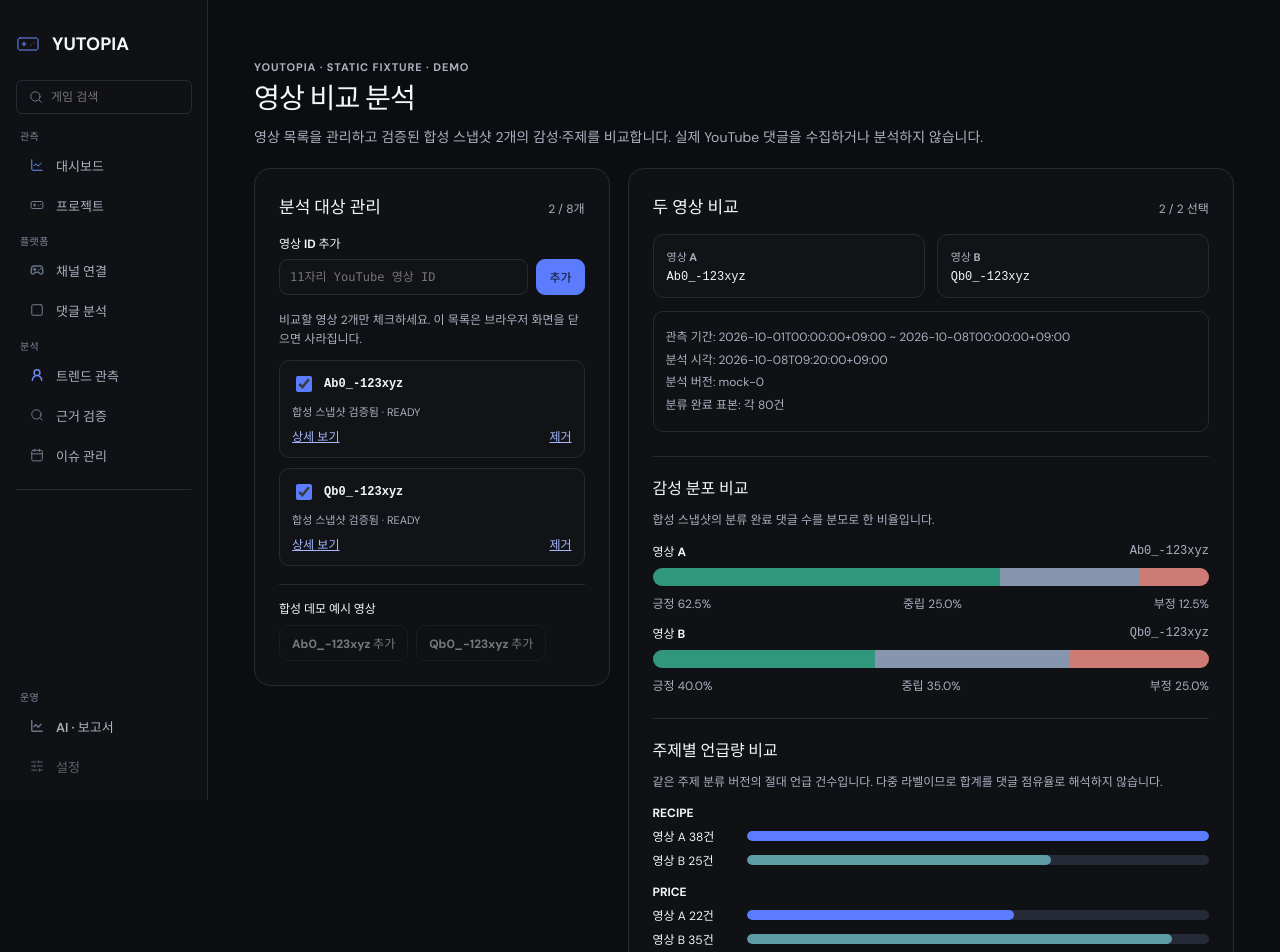
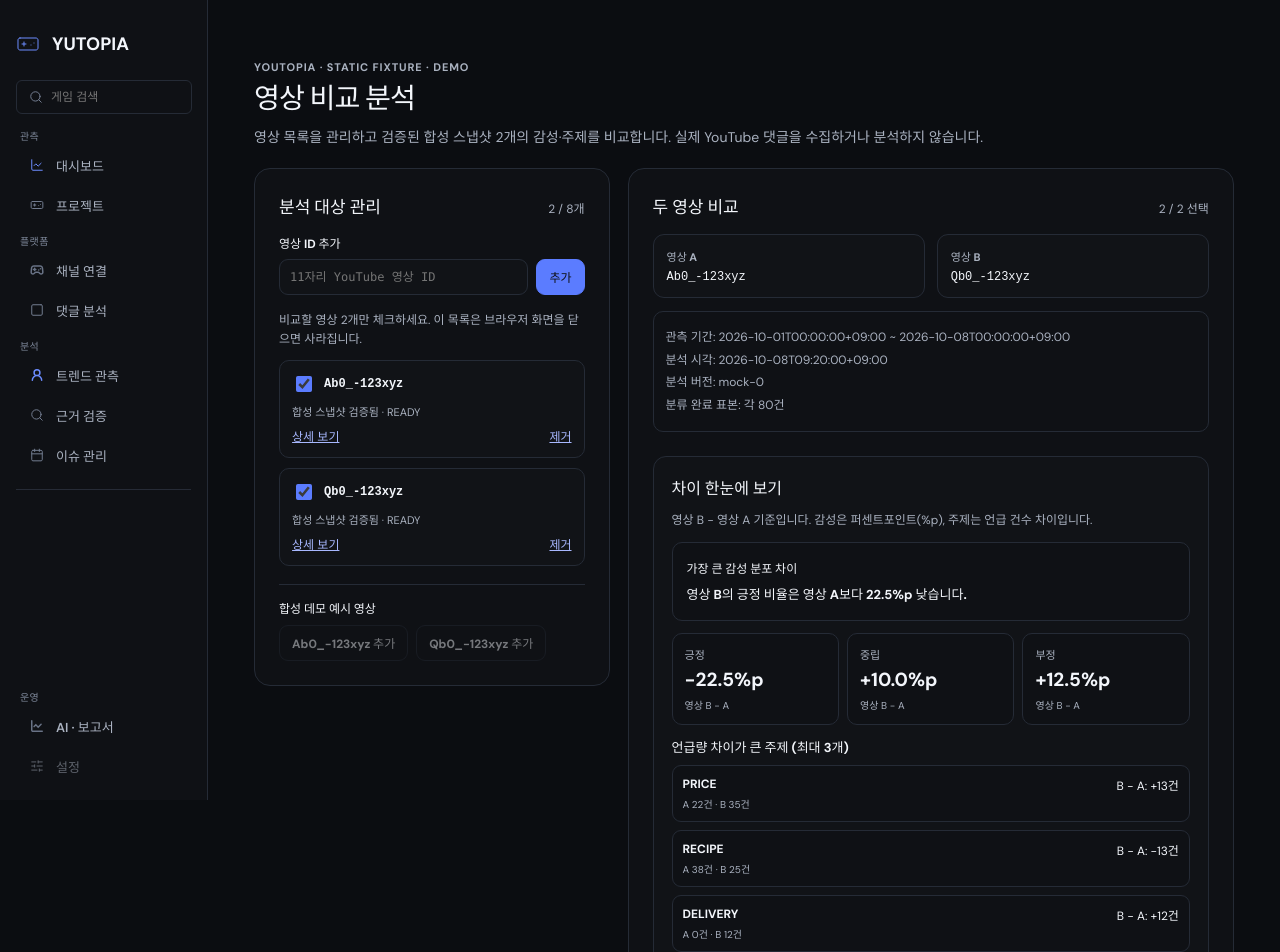
Before and after one commit to Choi1999/YOUTOPIA, a React (Vite) app in the folder frontend/: page /analysis/youtube/compare in a window 1280 px wide. Shown: the top 952 px of the page. Built offline with nearby package versions, Linux system fonts and the light colour scheme.

Commit message:
feat(yu36): explain synthetic B-minus-A sentiment and topic differences

```diff
--- /dev/null
+++ b/frontend/src/features/analysis/model/comparisonHighlights.ts
@@ -0,0 +1,76 @@
+import type { VideoComparisonResult } from "./videoComparison";
+
+export type SentimentDifference = Readonly<{
+  key: "positivePercent" | "neutralPercent" | "negativePercent";
+  label: "긍정" | "중립" | "부정";
+  leftPercent: number;
+  rightPercent: number;
+  /** B - A in percentage points, never percent growth. */
+  deltaPp: number;
+}>;
+
+export type TopicDifference = Readonly<{
+  topicId: string;
+  leftCount: number;
+  rightCount: number;
+  /** B - A in mention counts, not per-comment prevalence. */
+  deltaCount: number;
+}>;
+
+export type ComparisonHighlights = Readonly<{
+  sentiments: ReadonlyArray<SentimentDifference>;
+  largestSentiment: SentimentDifference;
+  topTopicDifferences: ReadonlyArray<TopicDifference>;
+}>;
+
+const CATEGORIES = [
+  { key: "positivePercent", label: "긍정" },
+  { key: "neutralPercent", label: "중립" },
+  { key: "negativePercent", label: "부정" },
+] as const;
+
+/**
+ * YU-36: 검증된 READY 비교 결과에 대한 설명 가능한 기술적 차이.
+ * 관측 기간과 표본 조건 검증은 videoComparison.ts의 기존 계약에 위임한다.
+ * 비율의 차이는 퍼센트포인트(%p)이고 주제는 건수(B - A)이다.
+ * 원인·통계적 유의성·실제 영상의 성능을 추측하지 않는다.
+ */
+export function deriveComparisonHighlights(
+  result: VideoComparisonResult,
+): ComparisonHighlights | null {
+  if (result.kind !== "READY") return null;
+  const left = result.left.sentimentPercent;
+  const right = result.right.sentimentPercent;
+  if (!left || !right) return null;
+
+  const sentiments: SentimentDifference[] = CATEGORIES.map(({ key, label }) => ({
+    key,
+    label,
+    leftPercent: left[key],
+    rightPercent: right[key],
+    // Exact percentage-point subtraction. Round only in the view.
+    deltaPp: right[key] - left[key],
+  }));
+
+  const largestSentiment = sentiments.reduce(
+    (best, candidate) =>
+      Math.abs(candidate.deltaPp) > Math.abs(best.deltaPp)
+        ? candidate : best,
+    sentiments[0],
+  );
+
+  const topTopicDifferences = result.topics
+    .map(topic => ({
+      topicId: topic.topicId,
+      leftCount: topic.leftCount,
+      rightCount: topic.rightCount,
+      deltaCount: topic.rightCount - topic.leftCount,
+    }))
+    .sort((a, b) =>
+      Math.abs(b.deltaCount) - Math.abs(a.deltaCount) ||
+      a.topicId.localeCompare(b.topicId),
+    )
+    .slice(0, 3);
+
+  return { sentiments, largestSentiment, topTopicDifferences };
+}
--- a/frontend/src/pages/analysis/VideoComparisonPage.tsx
+++ b/frontend/src/pages/analysis/VideoComparisonPage.tsx
@@ -11,6 +11,8 @@ import {
   compareVideoProjections,
   type VideoComparisonResult,
 } from "../../features/analysis/model/videoComparison";
+
+import { deriveComparisonHighlights } from "../../features/analysis/model/comparisonHighlights";
 
 import "./video-comparison.css";
 
@@ -169,6 +171,7 @@ export function VideoComparisonPage() {
       : null;
 
   const ready = comparison?.kind === "READY" ? comparison : null;
+  const highlights = ready ? deriveComparisonHighlights(ready) : null;
 
   const waitingForResults =
     selected.length === 2 && (!leftEntry || !rightEntry);
@@ -311,6 +314,59 @@ export function VideoComparisonPage() {
                 <p>분류 완료 표본: 각 {ready.left.sentimentPercent?.denominator}건</p>
               </div>
 
+              {highlights && (
+                <section aria-labelledby="comparison-highlights-title"
+                  className="video-compare__section video-compare__highlights">
+                  <h3 id="comparison-highlights-title">차이 한눈에 보기</h3>
+                  <p>영상 B − 영상 A 기준입니다. 감성은 퍼센트포인트(%p), 주제는 언급 건수 차이입니다.</p>
+                  <div className="video-compare__highlight-summary" role="note">
+                    <strong>가장 큰 감성 분포 차이</strong>
+                    <p>
+                      {highlights.largestSentiment.deltaPp === 0
+                        ? "긍정·중립·부정 비율 차이가 없습니다."
+                        : "영상 B의 " + highlights.largestSentiment.label + " 비율은 영상 A보다 " +
+                          Math.abs(highlights.largestSentiment.deltaPp).toFixed(1) + "%p " +
+                          (highlights.largestSentiment.deltaPp > 0 ? "높습니다." : "낮습니다.")}
+                    </p>
+                  </div>
+                  <div className="video-compare__delta-grid" aria-label="감성별 퍼센트포인트 차이">
+                    {highlights.sentiments.map(item => (
+                      <div key={item.key} className="video-compare__delta-card">
+                        <span>{item.label}</span>
+                        <strong>
+                          {item.deltaPp > 0 ? "+" : ""}
+                          {item.deltaPp.toFixed(1)}%p
+                        </strong>
+                        <small>영상 B − A</small>
+                      </div>
+                    ))}
+                  </div>
+                  {highlights.topTopicDifferences.length > 0 && (
+                    <div className="video-compare__top-differences">
+                      <h4>언급량 차이가 큰 주제 (최대 3개)</h4>
+                      <ol>
+                        {highlights.topTopicDifferences.map(topic => (
+                          <li key={topic.topicId}>
+                            <strong>{topic.topicId}</strong>
+                            <span>
+                              B − A: {topic.deltaCount > 0 ? "+" : ""}
+                              {topic.deltaCount}건
+                            </span>
+                            <small>
+                              A {topic.leftCount}건 · B {topic.rightCount}건
+                            </small>
+                          </li>
+                        ))}
+                      </ol>
+                    </div>
+                  )}
+                  <p className="video-compare__interpretation">
+                    같은 조건의 합성 스냅샷에 나타난 기술적 차이입니다.
+                    시간에 따른 변화, 실제 영상의 우열, 원인 또는 통계적 유의성을 뜻하지 않습니다.
+                  </p>
+                </section>
+              )}
+
               <section aria-labelledby="comparison-sentiment-title"
                 className="video-compare__section">
                 <h3 id="comparison-sentiment-title">감성 분포 비교</h3>
--- a/frontend/src/pages/analysis/video-comparison.css
+++ b/frontend/src/pages/analysis/video-comparison.css
@@ -318,3 +318,92 @@
   .video-compare__pair { grid-template-columns: minmax(0, 1fr); }
   .video-compare__target-actions { flex-wrap: wrap; }
 }
+
+/* YU-36: factual, source-guarded B-minus-A difference presentation. */
+.video-compare__highlights {
+  padding: 18px;
+  border: 1px solid var(--border-default);
+  border-radius: 13px;
+  background: var(--bg-subtle);
+}
+.video-compare__highlight-summary {
+  padding: 14px;
+  background: var(--bg-surface);
+  border: 1px solid var(--border-default);
+  border-radius: 10px;
+}
+.video-compare__highlight-summary strong { font-size: 12px; }
+.video-compare__highlight-summary p {
+  margin: 7px 0 0;
+  font-weight: 650;
+  font-size: 13px;
+  color: var(--text-primary);
+  line-height: 1.6;
+}
+.video-compare__delta-grid {
+  display: grid;
+  grid-template-columns: repeat(3, minmax(0, 1fr));
+  gap: 8px;
+}
+.video-compare__delta-card {
+  display: grid;
+  gap: 5px;
+  min-width: 0;
+  padding: 12px;
+  border: 1px solid var(--border-default);
+  background: var(--bg-surface);
+  border-radius: 10px;
+}
+.video-compare__delta-card > span {
+  color: var(--text-secondary);
+  font-size: 11px;
+}
+.video-compare__delta-card strong {
+  color: var(--text-primary);
+  font-size: clamp(15px, 1.8vw, 19px);
+  font-variant-numeric: tabular-nums;
+}
+.video-compare__delta-card small {
+  color: var(--text-secondary);
+  font-size: 10px;
+}
+.video-compare__top-differences h4 {
+  margin: 0 0 9px;
+  color: var(--text-primary);
+  font-size: 13px;
+}
+.video-compare__top-differences ol {
+  display: grid;
+  gap: 8px;
+  margin: 0;
+  padding: 0;
+  list-style: none;
+}
+.video-compare__top-differences li {
+  display: grid;
+  grid-template-columns: minmax(0, 1fr) auto;
+  gap: 2px 10px;
+  border: 1px solid var(--border-default);
+  border-radius: 9px;
+  background: var(--bg-surface);
+  padding: 10px;
+  font-size: 12px;
+  font-variant-numeric: tabular-nums;
+}
+.video-compare__top-differences li strong { overflow-wrap: anywhere; }
+.video-compare__top-differences li small {
+  grid-column: 1 / -1;
+  color: var(--text-secondary);
+}
+.video-compare__section > .video-compare__interpretation {
+  border-top: 1px solid var(--border-default);
+  padding-top: 12px;
+  line-height: 1.65;
+}
+@media (max-width: 600px) {
+  .video-compare__delta-grid {
+    grid-template-columns: repeat(3, minmax(0, 1fr));
+  }
+  .video-compare__highlights { padding: 13px; }
+  .video-compare__delta-card { padding: 9px; }
+}
```
Also changed, not shown: 2 other files (tests, documents, lock files or other folders).
